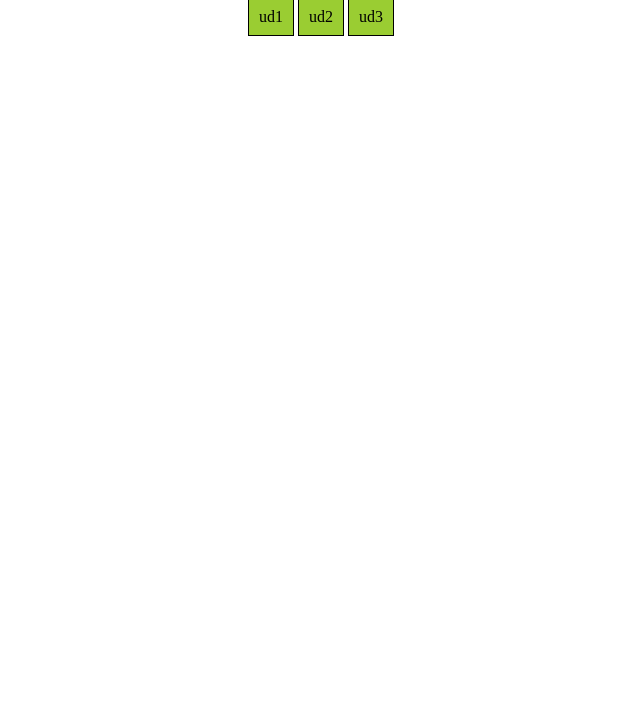
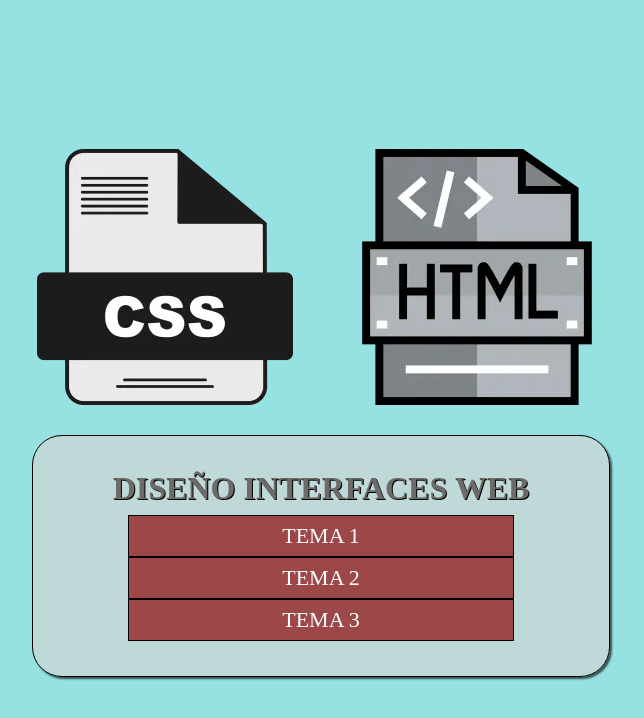
Before and after one commit to ivan191000/Cuaderno_DIW, a plain HTML site: page index.html in a window 1280 px wide. Shown: the whole page, without its empty margins (319-963 px from the left). Drawn offline with Linux system fonts and the light colour scheme.

Commit message:
CAMBIOS EN LA ESTRUCTURA DE LOS MENUS Y ORGANIZACIÓN DE LOS ARCHIVOS

```diff
--- a/index.html
+++ b/index.html
@@ -7,8 +7,17 @@
     <link rel="stylesheet" href="/styles/style.css">
 </head>
 <body>
-    <a href="ud1/index.html">ud1</a>
-    <a href="ud2/index.html">ud2</a>
-    <a href="ud3/index.html">ud3</a>
+    <div class="content">
+        <div class="logo">
+            <img src="/img/css.webp">
+            <img src="/img/html.webp">
+        </div>
+        <div class="menu">
+            <h1>DISEÑO INTERFACES WEB</h1>
+            <a href="ud1/index.html">TEMA 1</a>
+            <a href="ud2/index.html">TEMA 2</a>
+            <a href="ud3/index.html">TEMA 3</a>
+        </div>
+    </div>
 </body>
 </html>
--- a/styles/style.css
+++ b/styles/style.css
@@ -1,10 +1,58 @@
 *{
-    color: black;
-    text-align: center;
+    margin:0;
+    padding:0;
+}
+.content{
+    width: 100vw;
+    height: 100vh;
+    position: relative;
+    align-content: center;
+    justify-items: center;
+    background-color: rgba(103, 212, 214, 0.692);
+}
+.logo img{
+    margin: 2vw;
+}
+h1{
+    margin-bottom: 1vh;
+    color: rgb(109, 106, 106);
+    text-shadow: 1px 1px  black;
+}
+.menu{
+    width: 45vw;
+    height: 30vh;
+    position: relative;
+    align-content: center;
+    justify-items: center;
+
+    border-radius: 30px;
+    background-color: rgba(208, 214, 214, 0.712);
+    box-shadow: 2px 2px 2px rgba(0, 0, 0, 0.651);
+    border: 1px solid black;
+
+}
+.header-menu{
+    padding: 1vw;
+    color: rgb(71, 23, 23);
+    margin-bottom: 5vh;
+}
+.header-menu h2{
+    width: 15vw;
+    float: left;
 }
 a{
+    text-align: center;
+    align-content: center;
+    text-decoration: none;
+    display: block;
+    height: 5vh;
+    width: 30vw;
+    background-color: rgb(156, 72, 72);
+    color : white;
     border: 1px solid black;
-    text-decoration: none;
-    padding: 10px;
-    background-color: yellowgreen;
+    font-size: 22px;
 }
+a:hover{
+    background-color: rgb(200, 100, 100);
+    box-shadow: 2px 2px 2px rgba(0, 0, 0, 0.788);
+}
--- /dev/null
+++ b/ud3/Parte 3/Actividad 6/style.css
@@ -0,0 +1,73 @@
+
+/*FORMA 1*/
+.content{
+    width: 40vw;
+    height: 40vh;
+
+    position: relative;
+    display: flex;
+    align-items: center;
+    justify-content: center;
+}
+.content div{
+    position: absolute;
+    border-radius: 50%;
+    animation: latidos 1.5s linear infinite;
+}
+.latido{
+    width: 3em;
+    height: 3em;
+    background-color: red;
+
+}
+
+.latido1{
+    width: 7em;
+    height: 7em;
+    background-color: red;
+    opacity: 80%;
+}
+
+.latido2{
+    width: 10em;
+    height: 10em;
+    background-color: red;
+    opacity: 70%;
+
+}
+
+@keyframes latidos {
+    0%{
+        transform: scale(1,1);
+    }
+    100%{
+         transform: scale(1.5 ,1.5);
+        opacity: 0;
+    }
+
+}
+
+/*FORMA 2*/
+.barra{
+    margin-left: 5vw;
+    width: 15%;
+    height: 1vh;
+    border: 1px solid black;
+    border-radius: 15px;
+}
+.relleno{
+        width: 0;
+        height: 100%;
+        animation: rellenar 3s linear infinite;
+}
+@keyframes rellenar {
+    from{
+        width: 0%;
+        background-color: red;
+    }
+    to{
+      width: 100%;
+      background-color: green;
+    }
+
+}
```
Also changed, not shown: ud1/index.html (+4 -4 lines), ud3/Parte 3/Actividad 6/index.html (added, +17 -0 lines), img/css.webp (added), img/html.webp (added), ud1/Actividad 1/act1.css (renamed from ud1/act1.css), ud1/Actividad 1/act1.html (renamed from ud1/act1.html), ud1/Actividad 2/act2.html (renamed from ud1/act2.html), ud1/Actividad 3/act3.html (renamed from ud1/act3.html), ud1/Actividad 4/act4.html (renamed from ud1/act4.html), ud1/Actividad 4/burguer.JPG (renamed from ud1/burguer.JPG), ud1/Actividad 4/cocina.JPG (renamed from ud1/cocina.JPG), ud1/Actividad 4/dior.JPG (renamed from ud1/dior.JPG), ud1/Actividad 4/ferrari.JPG (renamed from ud1/ferrari.JPG), ud1/Actividad 4/perfume.JPG (renamed from ud1/perfume.JPG), 1 more files.
